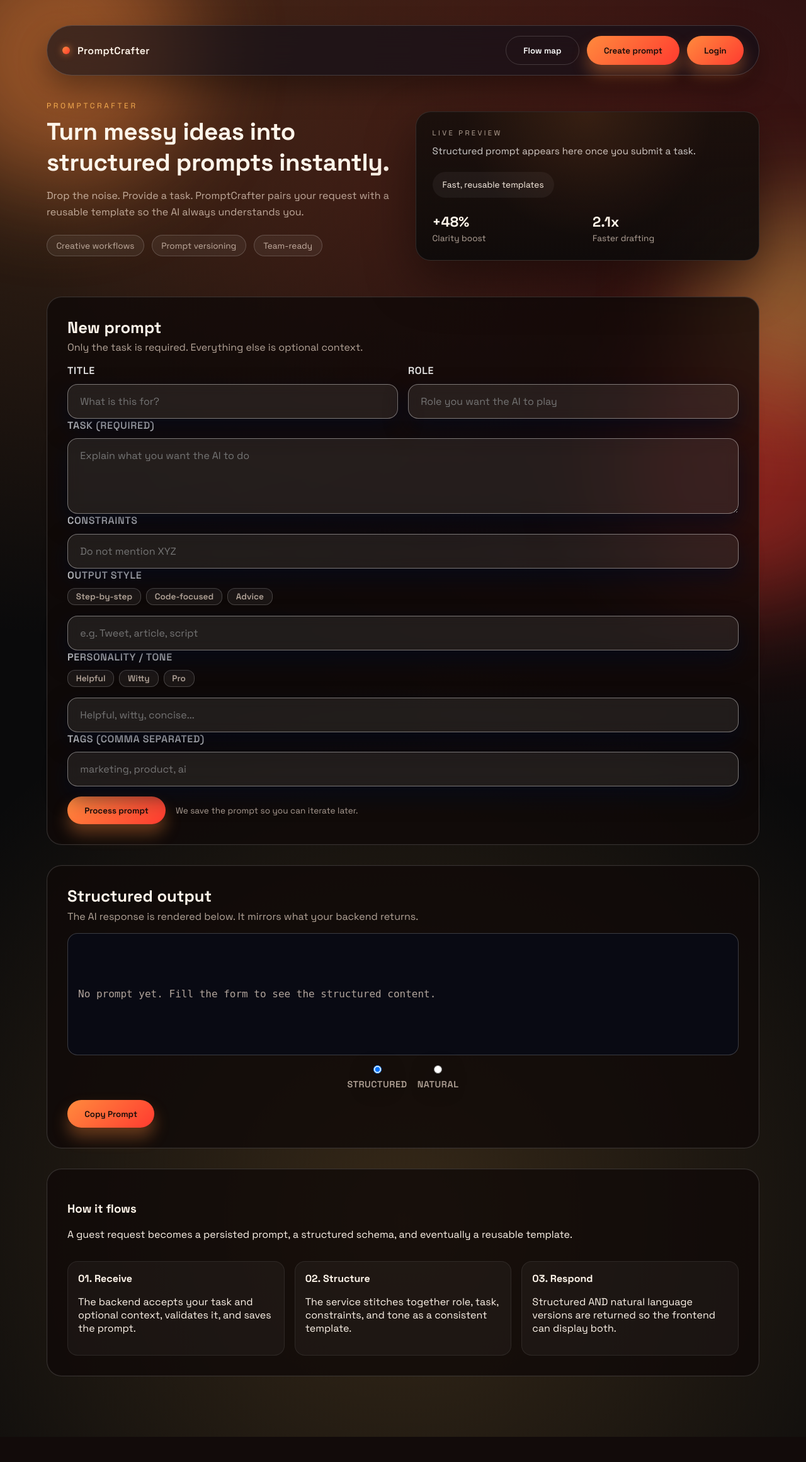
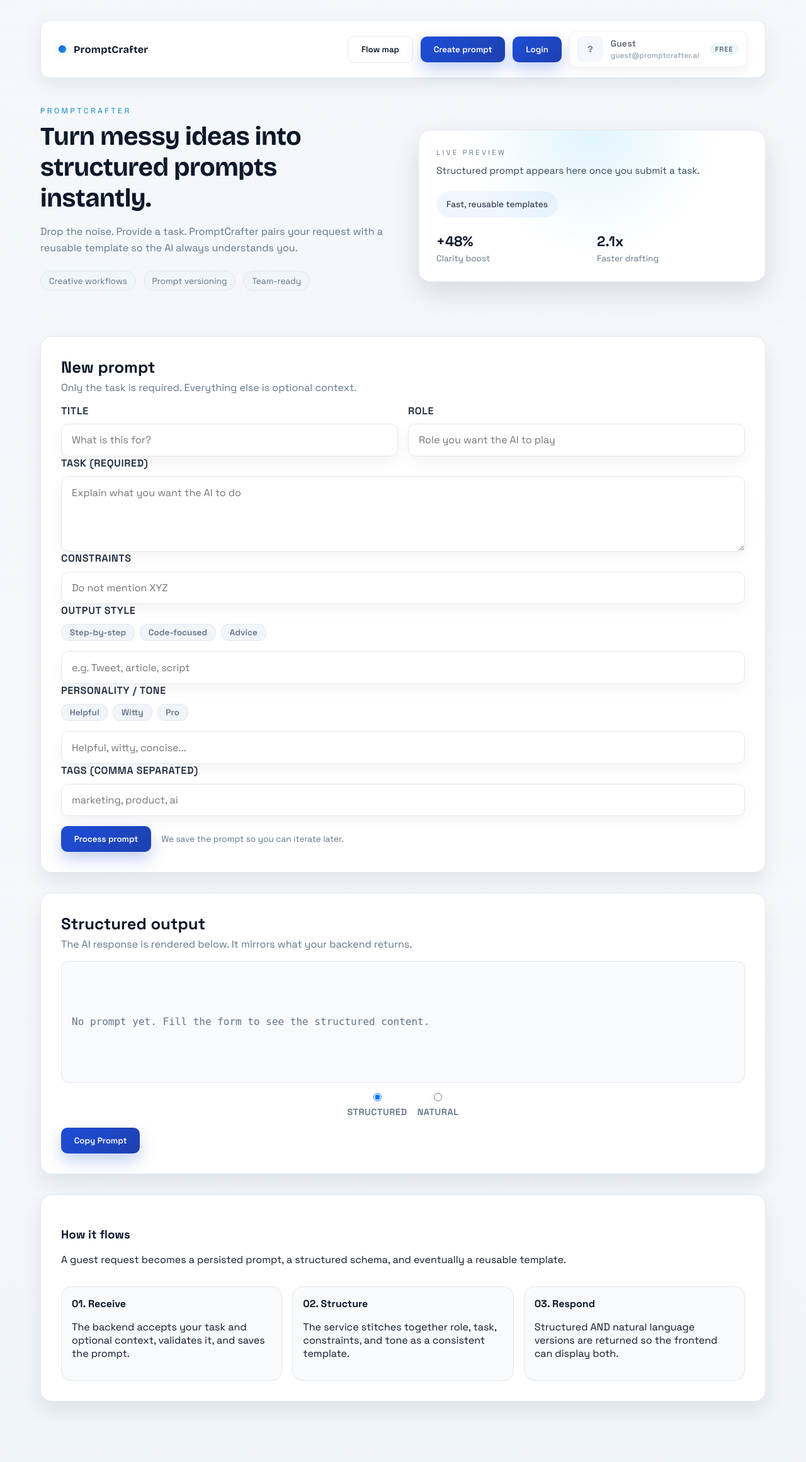
Before and after one commit to FIBA00/promptCrafter, a FastAPI app: page / in a window 1280 px wide. Shown: the whole page at 63% size. Before the commit the page ends 2282 px from the top, so only its background shows below. Run offline with FastAPI, Linux system fonts and the light colour scheme; parts of the project's set-up code (start-up, migrations or seed data) failed here and were passed over.

Commit message:
feat: enhance user profile management and UI; add toast notifications for login status

```diff
--- a/backend/routers/user.py
+++ b/backend/routers/user.py
@@ -130,7 +130,7 @@ def login_google():
 @router.get("/auth/google")
 def auth_google(request: Request, db: Session = Depends(get_db)):
     result = uservice.process_google_auth(str(request.url), db)
-    response = RedirectResponse(url="/api/v1/pcrafter/home/")
+    response = RedirectResponse(url="/")
     response.set_cookie(
         key="access_token",
         value=result["access_token"],
--- a/backend/static/index.css
+++ b/backend/static/index.css
@@ -3,51 +3,34 @@
 }
 
 :root {
-	font-family: "Space Grotesk", "Inter", system-ui, sans-serif;
-	color: #fff5ea;
-	background: radial-gradient(circle at top, #2a120b, #0a0a0b 70%);
-	--surface: rgba(18, 12, 10, 0.92);
-	--surface-soft: rgba(16, 10, 8, 0.78);
-	--primary: #ff8a3d;
-	--primary-strong: #ff3b30;
-	--accent: #ffb454;
-	--accent-strong: #ff6a3d;
-	--border: rgba(255, 255, 255, 0.16);
-	--text-muted: rgba(255, 236, 220, 0.68);
+	font-family: "Space Grotesk", "Bricolage Grotesque", system-ui, sans-serif;
+	color: #0f172a;
+	background: #f6f8fb;
+	--surface: #ffffff;
+	--surface-soft: #f6f8fb;
+	--primary: #1d4ed8;
+	--primary-strong: #1e40af;
+	--accent: #0ea5e9;
+	--accent-strong: #0284c7;
+	--border: #e2e8f0;
+	--text-muted: #64748b;
+	--display-font: "Bricolage Grotesque", "Space Grotesk", sans-serif;
+	--panel-glow: rgba(30, 64, 175, 0.08);
 }
 
 body {
 	margin: 0;
 	background:
-		radial-gradient(
-			circle at 12% 0%,
-			rgba(255, 138, 61, 0.22),
-			transparent 40%
-		),
-		radial-gradient(
-			circle at 85% 10%,
-			rgba(255, 59, 48, 0.22),
-			transparent 45%
-		),
-		radial-gradient(
-			circle at 50% 85%,
-			rgba(255, 180, 84, 0.18),
-			transparent 45%
-		),
-		#0a0a0b;
+		linear-gradient(180deg, rgba(246, 248, 251, 0.95), rgba(246, 248, 251, 0.7) 55%, rgba(240, 244, 250, 0.95)),
+		radial-gradient(circle at 10% 0%, rgba(14, 165, 233, 0.08), transparent 40%),
+		radial-gradient(circle at 90% 10%, rgba(29, 78, 216, 0.08), transparent 45%),
+		#f6f8fb;
 	min-height: 100vh;
 	overflow-x: hidden;
 }
 
 .bg-orb {
-	position: fixed;
-	width: 420px;
-	height: 420px;
-	border-radius: 50%;
-	filter: blur(80px);
-	opacity: 0.45;
-	z-index: 0;
-	pointer-events: none;
+	display: none;
 }
 
 .orb-1 {
@@ -73,29 +56,29 @@ body {
 .page-shell {
 	position: relative;
 	z-index: 1;
-	max-width: 1180px;
+	max-width: 1200px;
 	margin: 0 auto;
-	padding: 2.5rem 1.5rem 4rem;
+	padding: 2rem 1.5rem 4rem;
 }
 
 .top-nav {
 	display: flex;
 	align-items: center;
 	justify-content: space-between;
-	padding: 1rem 1.5rem;
-	border-radius: 999px;
-	background: rgba(12, 14, 26, 0.6);
+	padding: 1rem 1.75rem;
+	border-radius: 14px;
+	background: var(--surface);
 	border: 1px solid var(--border);
-	backdrop-filter: blur(18px);
-	box-shadow: 0 20px 45px rgba(0, 0, 0, 0.35);
-	margin-bottom: 2.5rem;
+	box-shadow: 0 10px 30px rgba(15, 23, 42, 0.08);
+	margin-bottom: 2.75rem;
 }
 
 .brand {
 	display: flex;
 	align-items: center;
 	gap: 0.75rem;
-	font-weight: 600;
+	font-family: var(--display-font);
+	font-weight: 700;
 	letter-spacing: 0.02em;
 }
 
@@ -103,33 +86,36 @@ body {
 	width: 12px;
 	height: 12px;
 	border-radius: 999px;
-	background: linear-gradient(135deg, var(--primary), var(--primary-strong));
-	box-shadow: 0 0 12px rgba(255, 138, 61, 0.7);
+	background: linear-gradient(135deg, var(--primary), var(--accent));
+	box-shadow: 0 0 10px rgba(29, 78, 216, 0.25);
 }
 
 .nav-actions {
 	display: flex;
 	gap: 0.75rem;
+	position: relative;
+	align-items: center;
 }
 
 .hero {
 	display: grid;
-	gap: 2.5rem;
+	gap: 3rem;
 	grid-template-columns: repeat(auto-fit, minmax(280px, 1fr));
 	align-items: center;
-	margin-bottom: 2.5rem;
+	margin-bottom: 3rem;
 }
 
 .eyebrow {
 	letter-spacing: 0.3em;
 	text-transform: uppercase;
-	color: var(--accent);
+	color: var(--accent-strong);
 	font-size: 0.75rem;
 	margin: 0 0 0.5rem;
 }
 
 .hero h1 {
-	font-size: clamp(2.4rem, 3vw, 3.2rem);
+	font-family: var(--display-font);
+	font-size: clamp(2.4rem, 3.2vw, 3.4rem);
 	margin: 0 0 1rem;
 	letter-spacing: -0.01em;
 }
@@ -148,10 +134,10 @@ body {
 }
 
 .hero-badges span {
-	padding: 0.45rem 0.9rem;
+	padding: 0.4rem 0.8rem;
 	border-radius: 999px;
-	border: 1px solid rgba(255, 255, 255, 0.18);
-	background: rgba(255, 255, 255, 0.06);
+	border: 1px solid var(--border);
+	background: #f1f5f9;
 	font-size: 0.85rem;
 	color: var(--text-muted);
 }
@@ -164,10 +150,10 @@ body {
 button {
 	border: none;
 	font-family: inherit;
-	padding: 0.85rem 1.7rem;
+	padding: 0.75rem 1.3rem;
 	cursor: pointer;
 	font-weight: 600;
-	border-radius: 999px;
+	border-radius: 10px;
 	transition:
 		transform 0.2s ease,
 		box-shadow 0.2s ease;
@@ -175,31 +161,98 @@ button {
 
 .primary {
 	background: linear-gradient(135deg, var(--primary), var(--primary-strong));
-	color: #120b0a;
-	box-shadow: 0 15px 25px rgba(255, 138, 61, 0.35);
+	color: #ffffff;
+	box-shadow: 0 12px 24px rgba(29, 78, 216, 0.25);
 }
 
 .primary:hover {
 	transform: translateY(-2px);
-	box-shadow: 0 20px 30px rgba(255, 138, 61, 0.35);
+	box-shadow: 0 16px 28px rgba(29, 78, 216, 0.28);
 }
 
 .ghost {
 	background: transparent;
 	border: 1px solid var(--border);
-	color: white;
+	color: #0f172a;
+}
+
+.profile-area {
+	display: inline-flex;
+	align-items: center;
+	gap: 0.75rem;
+	padding: 0.5rem 0.8rem;
+	border-radius: 12px;
+	background: #ffffff;
+	border: 1px solid var(--border);
+	color: #0f172a;
+	box-shadow: 0 8px 18px rgba(15, 23, 42, 0.08);
+	transition: transform 0.2s ease, box-shadow 0.2s ease;
+}
+
+.profile-area:hover {
+	transform: translateY(-1px);
+	box-shadow: 0 12px 22px rgba(15, 23, 42, 0.12);
+}
+
+.profile-area:disabled {
+	opacity: 0.6;
+	cursor: not-allowed;
+	transform: none;
+	box-shadow: 0 8px 18px rgba(15, 23, 42, 0.08);
+}
+
+.profile-avatar {
+	width: 40px;
+	height: 40px;
+	border-radius: 10px;
+	background: #eef2ff;
+	border: 1px solid var(--border);
+	display: inline-flex;
+	align-items: center;
+	justify-content: center;
+	flex-shrink: 0;
+}
+
+.avatar-initials {
+	font-size: 0.9rem;
+	font-weight: 700;
+}
+
+.profile-text {
+	display: flex;
+	flex-direction: column;
+	align-items: flex-start;
+	gap: 0.15rem;
+}
+
+.profile-name {
+	font-size: 0.9rem;
+	font-weight: 700;
+}
+
+.profile-email {
+	font-size: 0.75rem;
+	color: var(--text-muted);
+}
+
+.profile-plan {
+	margin-left: 0.25rem;
+	padding: 0.2rem 0.55rem;
+	font-size: 0.7rem;
+	font-weight: 700;
+	text-transform: uppercase;
+	letter-spacing: 0.08em;
+	border-radius: 999px;
+	background: #e0f2fe;
+	color: #0f172a;
 }
 
 .hero-card {
-	background: linear-gradient(
-		180deg,
-		rgba(26, 16, 12, 0.95),
-		rgba(12, 10, 10, 0.9)
-	);
-	border: 1px solid rgba(255, 255, 255, 0.12);
-	border-radius: 24px;
-	padding: 1.6rem;
-	box-shadow: 0 30px 80px rgba(0, 0, 0, 0.45);
+	background: var(--surface);
+	border: 1px solid var(--border);
+	border-radius: 20px;
+	padding: 1.75rem;
+	box-shadow: 0 18px 40px rgba(15, 23, 42, 0.12);
 	position: relative;
 	overflow: hidden;
 }
@@ -210,7 +263,7 @@ button {
 	inset: 0;
 	background: radial-gradient(
 		circle at top,
-		rgba(255, 138, 61, 0.12),
+		rgba(14, 165, 233, 0.12),
 		transparent 55%
 	);
 	pointer-events: none;
@@ -227,14 +280,14 @@ button {
 .hero-card__body {
 	margin: 0;
 	font-size: 0.95rem;
-	color: rgba(255, 255, 255, 0.8);
+	color: #334155;
 }
 
 .hero-card__stat {
 	margin-top: 1.5rem;
 	padding: 0.75rem 1rem;
 	border-radius: 999px;
-	background: rgba(255, 255, 255, 0.05);
+	background: #eff6ff;
 	display: inline-block;
 	font-size: 0.85rem;
 }
@@ -258,12 +311,12 @@ button {
 }
 
 .panel {
-	background: var(--surface-soft);
-	border-radius: 24px;
+	background: var(--surface);
+	border-radius: 18px;
 	padding: 2rem;
 	border: 1px solid var(--border);
 	margin-bottom: 2rem;
-	box-shadow: inset 0 0 0 1px rgba(255, 255, 255, 0.02);
+	box-shadow: 0 16px 30px rgba(15, 23, 42, 0.08);
 }
 
 .panel-heading h2 {
@@ -289,7 +342,7 @@ label {
 	font-weight: 600;
 	text-transform: uppercase;
 	letter-spacing: 0.04em;
-	color: rgba(255, 255, 255, 0.9);
+	color: #1e293b;
 	gap: 0.65rem;
 }
 
@@ -301,8 +354,8 @@ label {
 }
 
 .preset {
-	background: rgba(255, 255, 255, 0.06);
-	border: 1px solid rgba(255, 255, 255, 0.2);
+	background: #f1f5f9;
+	border: 1px solid var(--border);
 	border-radius: 12px;
 	padding: 0.25rem 0.8rem;
 	font-size: 0.85rem;
@@ -314,28 +367,27 @@ label {
 }
 
 .preset.active {
-	border-color: var(--accent);
-	color: white;
-	background: rgba(255, 138, 61, 0.2);
+	border-color: var(--accent-strong);
+	color: #0f172a;
+	background: #e0f2fe;
 }
 
 input,
 textarea {
-	border-radius: 16px;
-	border: 1px solid rgba(255, 255, 255, 0.4);
-	background: rgba(255, 255, 255, 0.08);
-	padding: 1rem 1.2rem;
-	color: white;
+	border-radius: 12px;
+	border: 1px solid var(--border);
+	background: #ffffff;
+	padding: 0.9rem 1rem;
+	color: #0f172a;
 	font-family: inherit;
 	font-size: 1rem;
-	box-shadow: 0 15px 35px rgba(3, 10, 30, 0.65);
-	backdrop-filter: blur(10px);
+	box-shadow: 0 8px 20px rgba(15, 23, 42, 0.05);
 }
 
 input:focus,
 textarea:focus {
-	outline: 2px solid var(--primary);
-	border-color: transparent;
+	outline: 2px solid rgba(29, 78, 216, 0.2);
+	border-color: var(--primary);
 }
 
 textarea {
@@ -365,9 +417,9 @@ label.full textarea {
 
 .result-display {
 	min-height: 160px;
-	border-radius: 16px;
-	border: 1px solid rgba(255, 255, 255, 0.2);
-	background: rgba(10, 11, 21, 0.92);
+	border-radius: 12px;
+	border: 1px solid var(--border);
+	background: #f8fafc;
 	padding: 1rem;
 	font-family: "JetBrains Mono", "Space Mono", monospace;
 	line-height: 1.6;
@@ -409,8 +461,8 @@ label.full textarea {
 .info-grid article {
 	padding: 1rem;
 	border-radius: 16px;
-	background: rgba(255, 255, 255, 0.04);
-	border: 1px solid rgba(255, 255, 255, 0.08);
+	background: #f8fafc;
+	border: 1px solid var(--border);
 }
 
 .info-grid h4 {
--- a/backend/static/index.html
+++ b/backend/static/index.html
@@ -8,6 +8,8 @@
     <link rel="preconnect" href="https://fonts.googleapis.com">
     <link rel="preconnect" href="https://fonts.gstatic.com" crossorigin>
     <link href="https://fonts.googleapis.com/css2?family=Space+Grotesk:wght@400;500;600;700&display=swap"
+        rel="stylesheet">
+    <link href="https://fonts.googleapis.com/css2?family=Bricolage+Grotesque:wght@500;700&display=swap"
         rel="stylesheet">
     <link rel="stylesheet" href="./index.css">
 </head>
@@ -26,9 +28,19 @@
                 <button type="button" class="ghost" data-scroll-to-info>Flow map</button>
                 <button type="button" class="primary" data-scroll-to-form>Create prompt</button>
                 <button id="login-btn" type="button" class="primary">Login</button>
+                <button id="profile-btn" type="button" class="profile-area" aria-label="Profile menu">
+                    <span class="profile-avatar">
+                        <span id="profile-initials" class="avatar-initials">?</span>
+                    </span>
+                    <span class="profile-text">
+                        <span id="profile-name" class="profile-name">Guest</span>
+                        <span id="profile-email" class="profile-email">guest@promptcrafter.ai</span>
+                    </span>
+                    <span id="profile-plan" class="profile-plan">Free</span>
+                </button>
                 <div id="profile-menu" class="profile-menu" style="display: none;">
                     <div class="profile-info">
-                        <p id="profile-email"></p>
+                        <p id="profile-menu-email"></p>
                         <button id="logout-btn" class="ghost">Logout</button>
                     </div>
                 </div>
@@ -174,6 +186,7 @@
                 <button id="modal-login-btn" class="primary">Login to Continue</button>
             </div>
         </div>
+        <div id="login-toast" class="toast" aria-live="polite"></div>
     </div>
     <script src="index.js"></script>
 </body>
--- a/backend/static/index.js
+++ b/backend/static/index.js
@@ -7,45 +7,145 @@ const scrollToInfo = document.querySelector("[data-scroll-to-info]");
 const presetToolbars = document.querySelectorAll(".preset-toolbar");
 const copyPromptBtn = document.getElementById("btn-copy-prompt");
 const loginBtn = document.querySelector("#login-btn");
+const profileBtn = document.getElementById("profile-btn");
+const profileInitials = document.getElementById("profile-initials");
+const profileName = document.getElementById("profile-name");
 const profileMenu = document.getElementById("profile-menu");
 const profileEmail = document.getElementById("profile-email");
+const profileMenuEmail = document.getElementById("profile-menu-email");
+const profilePlan = document.getElementById("profile-plan");
 const logoutBtn = document.getElementById("logout-btn");
 const loginModal = document.getElementById("login-modal");
 const modalMessage = document.getElementById("modal-message");
 const modalLoginBtn = document.getElementById("modal-login-btn");
 const closeBtn = document.querySelector(".close");
+const loginToast = document.getElementById("login-toast");
 
 
-const BASE_API = "api/v1.1/pcrafter";
+const API_VERSION = "v1.1";
+const API_ROOT = `api/${API_VERSION}`;
+const PROMPT_API = `${API_ROOT}/pcrafter`;
+const USER_API = `${API_ROOT}/user`;
+
+function showToast(message) {
+    loginToast.textContent = message;
+    loginToast.classList.add("show");
+    window.setTimeout(() => {
+        loginToast.classList.remove("show");
+    }, 2500);
+}
+
+function getInitials(email) {
+    if (!email) return "?";
+    const name = email.split("@")[0];
+    const parts = name.split(/[._-]+/).filter(Boolean);
+    if (parts.length === 1) {
+        return parts[0].slice(0, 2).toUpperCase();
+    }
+    return (parts[0][0] + parts[1][0]).toUpperCase();
+}
+
+function getDisplayName(email) {
+    if (!email) return "Guest";
+    const name = email.split("@")[0];
+    return name
+        .split(/[._-]+/)
+        .filter(Boolean)
+        .map((part) => part.charAt(0).toUpperCase() + part.slice(1))
+        .join(" ");
+}
+
+function setLoggedIn(user) {
+    loginBtn.style.display = "none";
+    profileBtn.disabled = false;
+    profileName.textContent = getDisplayName(user.email);
+    profileEmail.textContent = user.email;
+    profileMenuEmail.textContent = user.email;
+    profilePlan.textContent = user.plan || "Free";
+    profileInitials.textContent = getInitials(user.email);
+    profileMenu.style.display = "none";
+
+    const pending = sessionStorage.getItem("loginPending");
+    if (pending) {
+        showToast("Login successful");
+        sessionStorage.removeItem("loginPending");
+    }
+}
+
+function setLoggedOut() {
+    loginBtn.style.display = "inline-block";
+    profileBtn.disabled = true;
+    profileName.textContent = "Guest";
+    profileEmail.textContent = "guest@promptcrafter.ai";
+    profileMenuEmail.textContent = "";
+    profilePlan.textContent = "Free";
+    profileMenu.style.display = "none";
+}
 
 function checkLogin() {
-    fetch(`${BASE_API}/user/me`, {
-        method: "GET",
-        credentials: "include",
-    })
-    .then((response) => {
-        if (response.ok) {
-            return response.json();
-        } else {
-            throw new Error("Not logged in");
+    // Try cookie-based session first (credentials: include), then attempt a refresh to obtain tokens,
+    // finally fall back to stored tokens in sessionStorage.
+    return (async () => {
+        try {
+            const resp = await fetch(`${USER_API}/me`, { method: "GET", credentials: "include" });
+            if (resp.ok) {
+                const user = await resp.json();
+                // persist user for the session
+                sessionStorage.setItem("user", JSON.stringify(user));
+                setLoggedIn(user);
+                return user;
+            }
+
+            // If unauthorized, try to exchange refresh token (if backend supports cookie-based refresh)
+            if (resp.status === 401) {
+                try {
+                    const r = await fetch(`${USER_API}/refresh`, { method: "GET", credentials: "include" });
+                    if (r.ok) {
+                        const tokenPayload = await r.json();
+                        if (tokenPayload.access_token) {
+                            // store tokens to sessionStorage for Authorization header use
+                            sessionStorage.setItem("access_token", tokenPayload.access_token);
+                        }
+                        if (tokenPayload.refresh_token) {
+                            sessionStorage.setItem("refresh_token", tokenPayload.refresh_token);
+                        }
+                        // retry /me with Authorization header
+                        const me = await fetch(`${USER_API}/me`, {
+                            method: "GET",
+                            headers: { "Authorization": `Bearer ${sessionStorage.getItem("access_token")}` },
+                        });
+                        if (me.ok) {
+                            const user = await me.json();
+                            sessionStorage.setItem("user", JSON.stringify(user));
+                            setLoggedIn(user);
+                            return user;
+                        }
+                    }
+                } catch (err) {
+                    // refresh failed, continue to stored token fallback
+                }
+            }
+
+            // Final fallback: try with stored access_token (if any)
+            const stored = sessionStorage.getItem("access_token");
+            if (stored) {
+                const r2 = await fetch(`${USER_API}/me`, { method: "GET", headers: { "Authorization": `Bearer ${stored}` } });
+                if (r2.ok) {
+                    const user = await r2.json();
+                    sessionStorage.setItem("user", JSON.stringify(user));
+                    setLoggedIn(user);
+                    return user;
+                }
+            }
+
+            // Not logged in
+            setLoggedOut();
+            return null;
+        } catch (err) {
+            setLoggedOut();
+            return null;
         }
-    })
-    .then((user) => {
-        // Logged in
-        loginBtn.textContent = "Profile";
-        loginBtn.style.display = "block";
-        loginBtn.addEventListener("click", () => {
-            profileMenu.style.display = profileMenu.style.display === "none" ? "block" : "none";
-        });
-        profileEmail.textContent = user.email;
-        profileMenu.style.display = "none";
-    })
-    .catch(() => {
-        // Not logged in
-        loginBtn.textContent = "Login";
-        loginBtn.style.display = "block";
-        profileMenu.style.display = "none";
-    });
+    })();
 }
 
 scrollToForm?.addEventListener("click", () => {
@@ -59,8 +159,34 @@ scrollToInfo?.addEventListener("click", () => {
 // render form for user input
 
 loginBtn.addEventListener("click", () => {
-    // Redirect directly to the login endpoint to handle OAuth flow
-    window.location.href = `${BASE_API}/login/google`;
+    // First check whether the user is already authenticated (cookies or stored token).
+    checkLogin().then((user) => {
+        if (user && user.email) {
+            // Already logged in — update UI and skip redirect.
+            setLoggedIn(user);
+            return;
+        }
+        // Not logged in — start OAuth redirect.
+        sessionStorage.setItem("loginPending", "true");
+        window.location.href = `${USER_API}/login/google`;
+    });
+});
+
+profileBtn.addEventListener("click", (e) => {
+    if (profileBtn.disabled) return;
+    // Toggle left-expanding menu by toggling an `open-left` class on the button
+    profileBtn.classList.toggle("open-left");
+    const isOpen = profileBtn.classList.contains("open-left");
+    profileMenu.style.display = isOpen ? "block" : "none";
+    e.stopPropagation();
+});
+
+// Close profile menu when clicking outside
+window.addEventListener("click", (ev) => {
+    if (!profileBtn.contains(ev.target) && !profileMenu.contains(ev.target)) {
+        profileBtn.classList.remove("open-left");
+        profileMenu.style.display = "none";
+    }
 });
 
 presetToolbars.forEach((toolbar) => {
@@ -121,7 +247,7 @@ form?.addEventListener("submit", async (event) => {
     resultMeta.innerHTML = "";
 
     try {
-        const response = await fetch(`${BASE_API}/process`, {
+        const response = await fetch(`${PROMPT_API}/process`, {
             method: "POST",
             headers: {
                 "Content-Type": "application/json",
@@ -154,11 +280,15 @@ form?.addEventListener("submit", async (event) => {
 });
 
 logoutBtn.addEventListener("click", () => {
-    fetch(`${BASE_API}/user/logout`, {
+    fetch(`${USER_API}/logout`, {
         method: "POST",
         credentials: "include",
     }).then((response) => {
         if (response.ok) {
+            // clear session storage tokens and user info
+            sessionStorage.removeItem("access_token");
+            sessionStorage.removeItem("refresh_token");
+            sessionStorage.removeItem("user");
             window.location.reload();
         } else {
             alert("Logout failed");
@@ -189,7 +319,8 @@ closeBtn.addEventListener("click", () => {
 });
 
 modalLoginBtn.addEventListener("click", () => {
-    window.location.href = `${BASE_API}/login/google`;
+    sessionStorage.setItem("loginPending", "true");
+    window.location.href = `${USER_API}/login/google`;
     loginModal.style.display = "none";
 });
 
@@ -199,3 +330,5 @@ window.addEventListener("click", (event) => {
         loginModal.style.display = "none";
     }
 });
+
+checkLogin();
```
Also changed, not shown: other parts of backend/static/index.css (+42 -6 lines).
